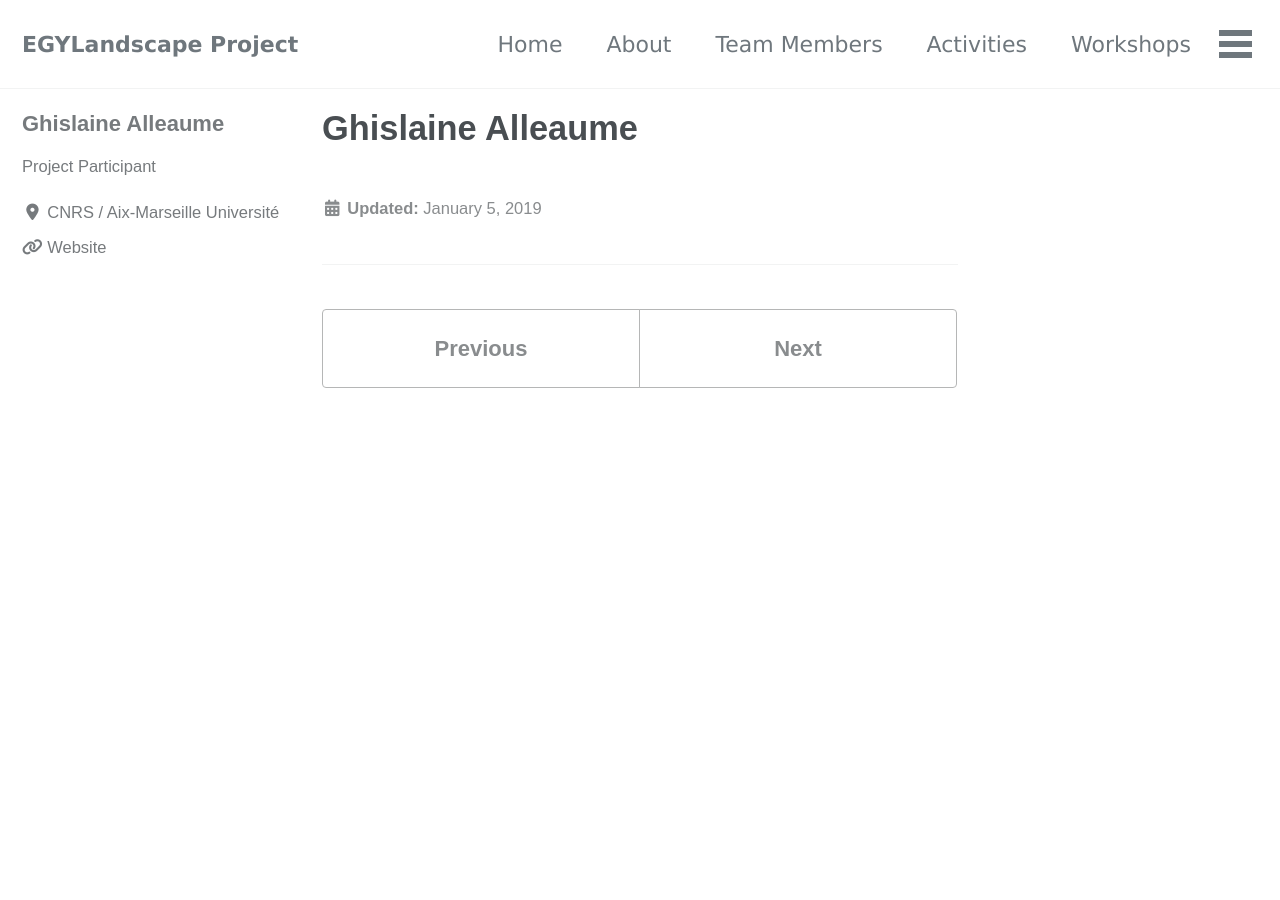
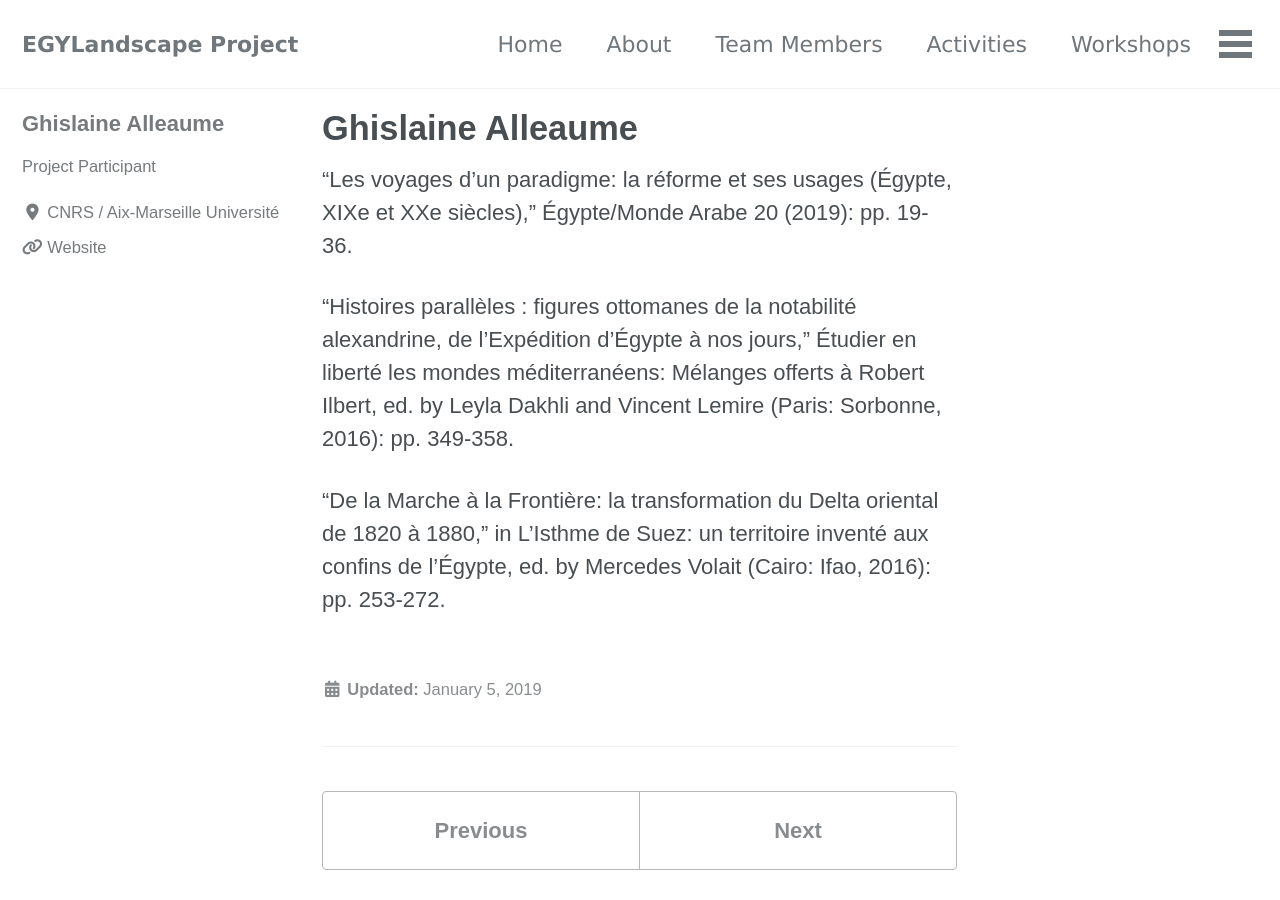
Before and after one commit to mhshaaban/egylandscapeproject.github.io, a Jekyll site: the page built from _members/GhislaineAlleaume.md, in a window 1280 px wide and 900 px high. Built offline with Jekyll 4.4.1, drawn with Linux system fonts in a browser that asks for light colours; cached includes are drawn as plain includes; nearby versions of some CDN libraries; some web fonts are replaced.

Commit message:
Update GhislaineAlleaume.md

```diff
--- a/_members/GhislaineAlleaume.md
+++ b/_members/GhislaineAlleaume.md
@@ -2,8 +2,15 @@
 title: "Ghislaine Alleaume"
 excerpt: "Project Contributor"
 author: Ghislaine Alleaume
+author_profile: true
 date: "2019-01-05"
 toc: false
 toc_sticky: false
 layout: single
 ---
+
+“Les voyages d’un paradigme: la réforme et ses usages (Égypte, XIXe et XXe siècles),” Égypte/Monde Arabe 20 (2019): pp. 19-36.
+
+“Histoires parallèles : figures ottomanes de la notabilité alexandrine, de l’Expédition d’Égypte à nos jours,” Étudier en liberté les mondes méditerranéens: Mélanges offerts à Robert Ilbert, ed. by Leyla Dakhli and Vincent Lemire (Paris: Sorbonne, 2016): pp. 349-358.
+
+“De la Marche à la Frontière: la transformation du Delta oriental de 1820 à 1880,” in L’Isthme de Suez: un territoire inventé aux confins de l’Égypte, ed. by Mercedes Volait (Cairo: Ifao, 2016): pp. 253-272.
```
